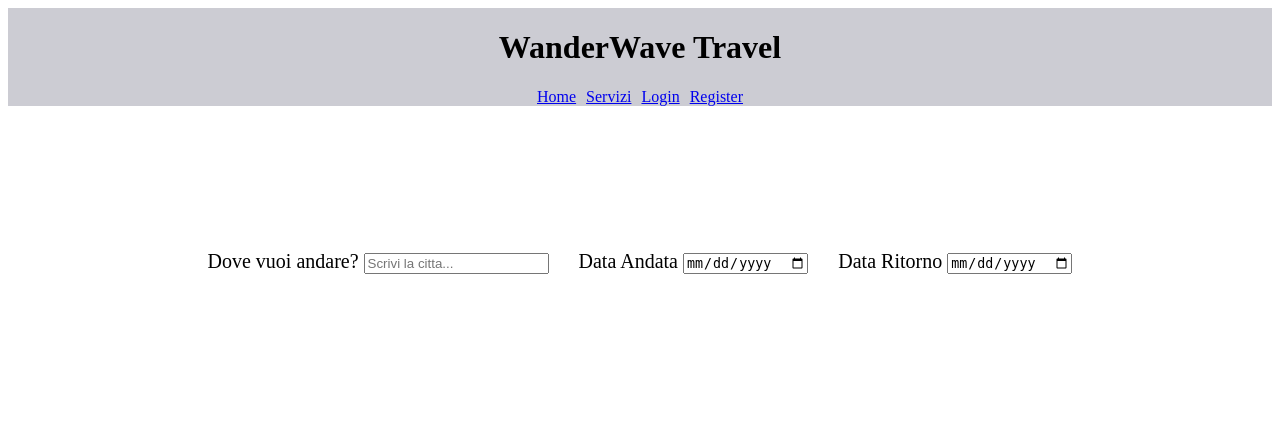
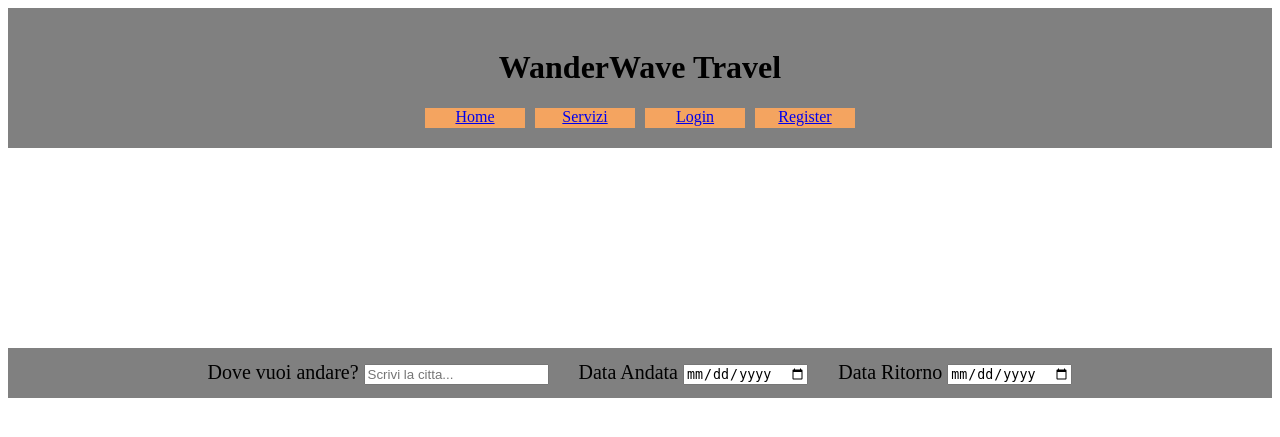
Before and after one commit to Jiu95-nq/wanderwave_travel, a PHP site: page /html/index.html in a window 1280 px wide. Shown: the top 437 px of the page. Run offline with PHP 8.4, Linux system fonts and the light colour scheme.

Commit message:
Feat [home]: Add home page html

```diff
--- a/css/style.css
+++ b/css/style.css
@@ -18,15 +18,33 @@
     padding: 0;
     margin: 0;
     width: 100%;
-    height: 10%;
 }
 
+.navbar_links{
+    text-decoration: none;
+    justify-content: center;
+    align-items: center;
+    height: 20px;
+    width: 100px;
+    background-color: sandybrown;
+    color: black;
+    text-align: center;
+}
+
+.navbar_links:hover{
+    color: white;
+}
 
 #navbar {
-    background-color:rgb(204, 204, 211);
+    background-color: gray;
+    padding: 20px;
 }
 
 #operations{
+    border-style: solid 2px;
+    height: 50px;
+    background-color: gray;
+    margin-top: 200px;
     display: flex;
     justify-content: center;
     align-items: center;
--- a/html/index.html
+++ b/html/index.html
@@ -4,20 +4,16 @@
     <link rel="stylesheet" href="../css/style.css">
 </head>
 <body>
-    <div id="navbar">
+    <div id="navbar" class="border">
         <div id="title"><h1>WanderWave Travel</h1></div>
         <div id="links">
-            <a href="pages/home.html">Home</a>
-            <a href="pages/servizi.html">Servizi</a>
-            <a href="pages/login.html">Login</a>
-            <a href="pages/register.html">Register</a>
+            <div class="navbar_links"><a href="pages/home.html">Home</a></div>
+            <div class="navbar_links"><a href="pages/servizi.html">Servizi</a></div>
+            <div class="navbar_links"><a href="pages/login.html">Login</a></div>
+            <div class="navbar_links"><a href="pages/register.html">Register</a></div>
         </div>
+    </div>
 
-    </div>
-    <br></br>
-    <br></br>
-    <br></br>
-    <br></br>
     <div id="operations">
         <div id="contenitore-ricerca">
             <label for="ricerca-citta">Dove vuoi andare?</label>
```
